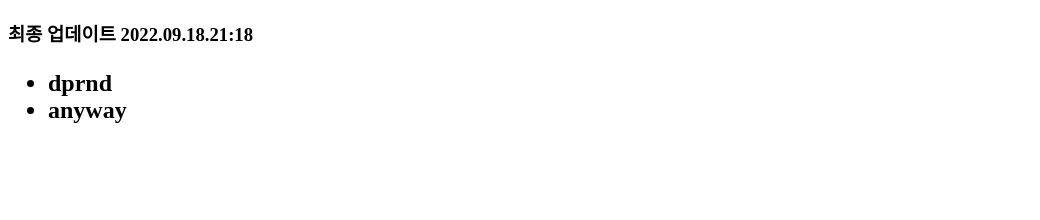
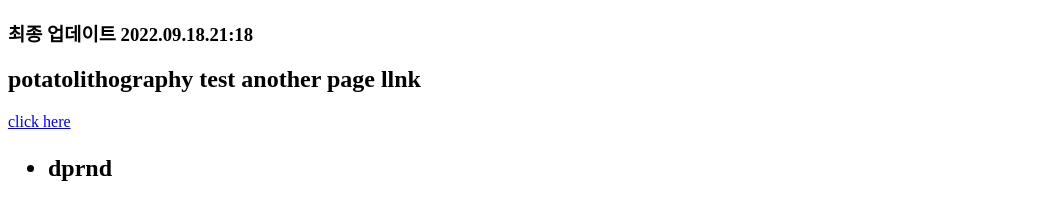
Before and after one commit to tmdgus3/cosh314, a plain HTML site: page index.html in a window 1280 px wide. Shown: the part 70-290 px from the top of the page, without its empty margins (0-1040 px from the left). Drawn offline with Linux system fonts and the light colour scheme.

Commit message:
Update index.html

```diff
--- a/index.html
+++ b/index.html
@@ -9,14 +9,13 @@
 	   그래서 이름을 이렇게 해봤어</h1>
       <h3>최종 업데이트 2022.09.18.21:18</h3>
 
+	   <h2> potatolithography test another page llnk</h2>
+	   <a href="https://sites.google.com/view/potatolithography/%ED%99%88?authuser=1"> click here</a>
+
       <h2>
       <ul>
 	 <li>
 dprnd
-	</li>
-
-	<li>
-		anyway
 	</li>
       </ul>
 
```
